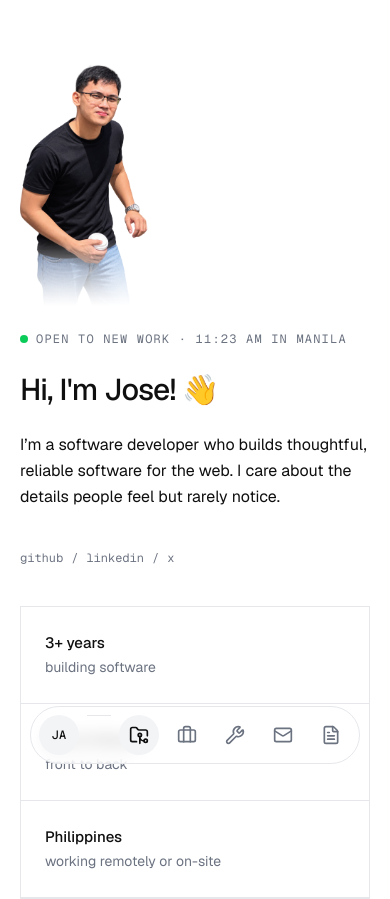
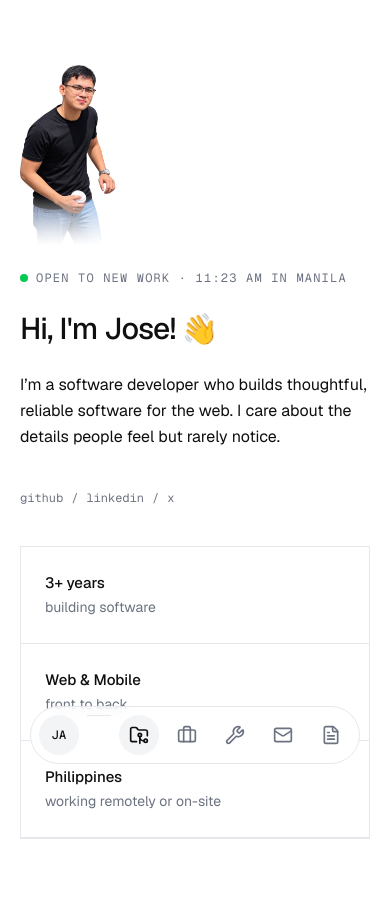
Before and after one commit to josegerryacevedo/personal-portfolio, a Next.js app: page / in a window 390 px wide. Shown: the top 899 px of the page. Built offline with nearby package versions, Linux system fonts and the light colour scheme.

Commit message:
Remove buildout.txt file and update Hero component layout for improved responsiveness, including adjustments to image dimensions and grid structure.

```diff
--- a/src/components/Hero.tsx
+++ b/src/components/Hero.tsx
@@ -64,20 +64,20 @@ export default function Hero() {
     >
       <div className="flex-1 flex flex-col justify-center">
         <SectionContainer className="flex flex-col gap-6">
-          <div className="grid grid-cols-1 lg:grid-cols-[240px_1fr] gap-x-6 items-end">
+          <div className="grid grid-cols-1 lg:grid-cols-[220px_1fr] items-end">
             <motion.div
               initial={prefersReducedMotion ? false : { opacity: 0, y: 12 }}
               animate={{ opacity: 1, y: 0 }}
               transition={{ delay: 0.25, duration: 0.6, ease: "easeOut" }}
-              className="relative w-32 lg:w-[200px] mb-6 lg:mb-0"
+              className="relative w-24 lg:w-[160px] mb-6 lg:mb-0"
             >
               <Image
                 src="/images/black-profile.png"
                 alt="Portrait of Jose Gerry Acevedo"
-                width={715}
-                height={715}
+                width={500}
+                height={500}
                 priority
-                sizes="(min-width: 1024px) 240px, 160px"
+                sizes="(min-width: 1024px) 160px, 96px"
                 className="w-full h-auto"
               />
             </motion.div>
```
Also changed, not shown: buildout.txt (deleted).
